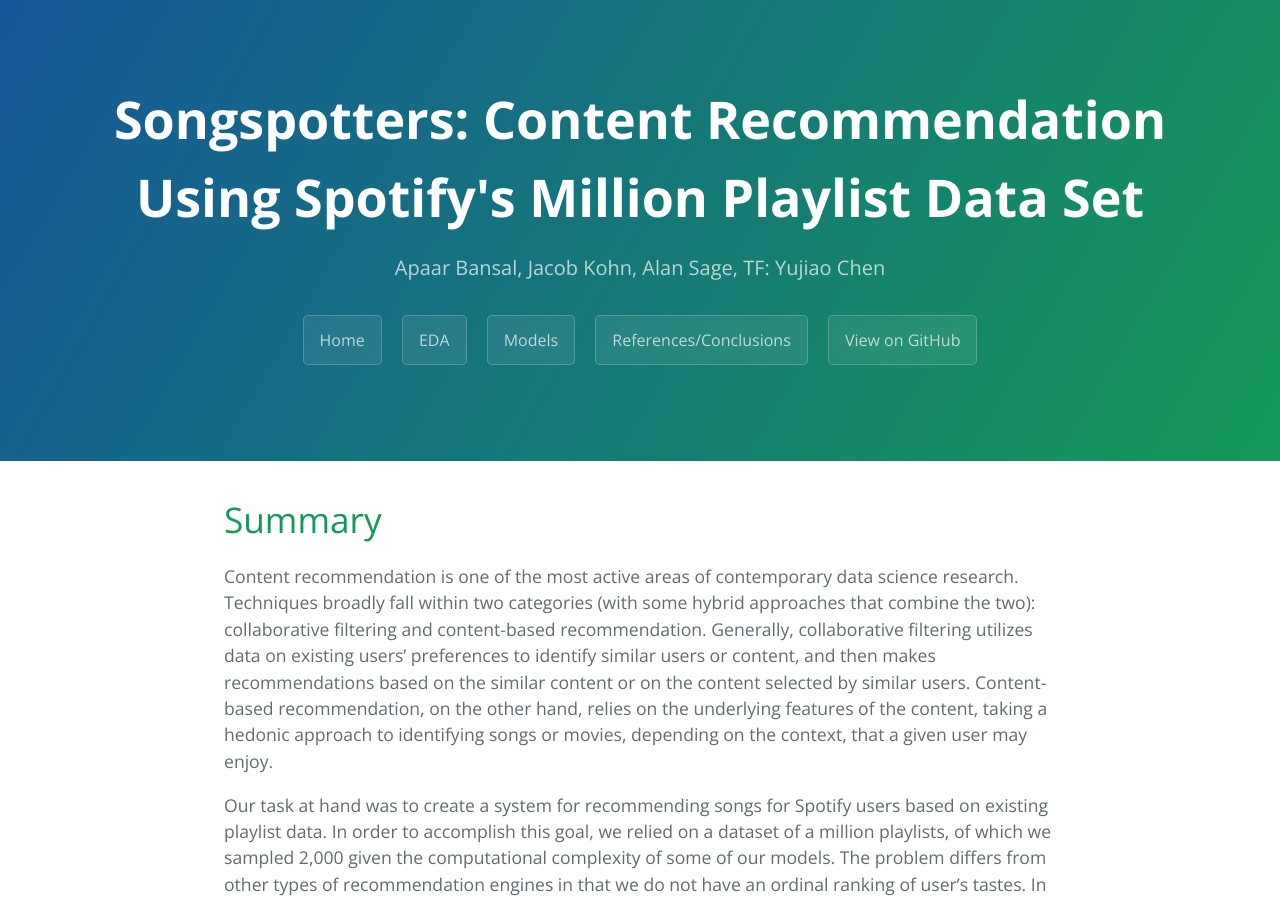
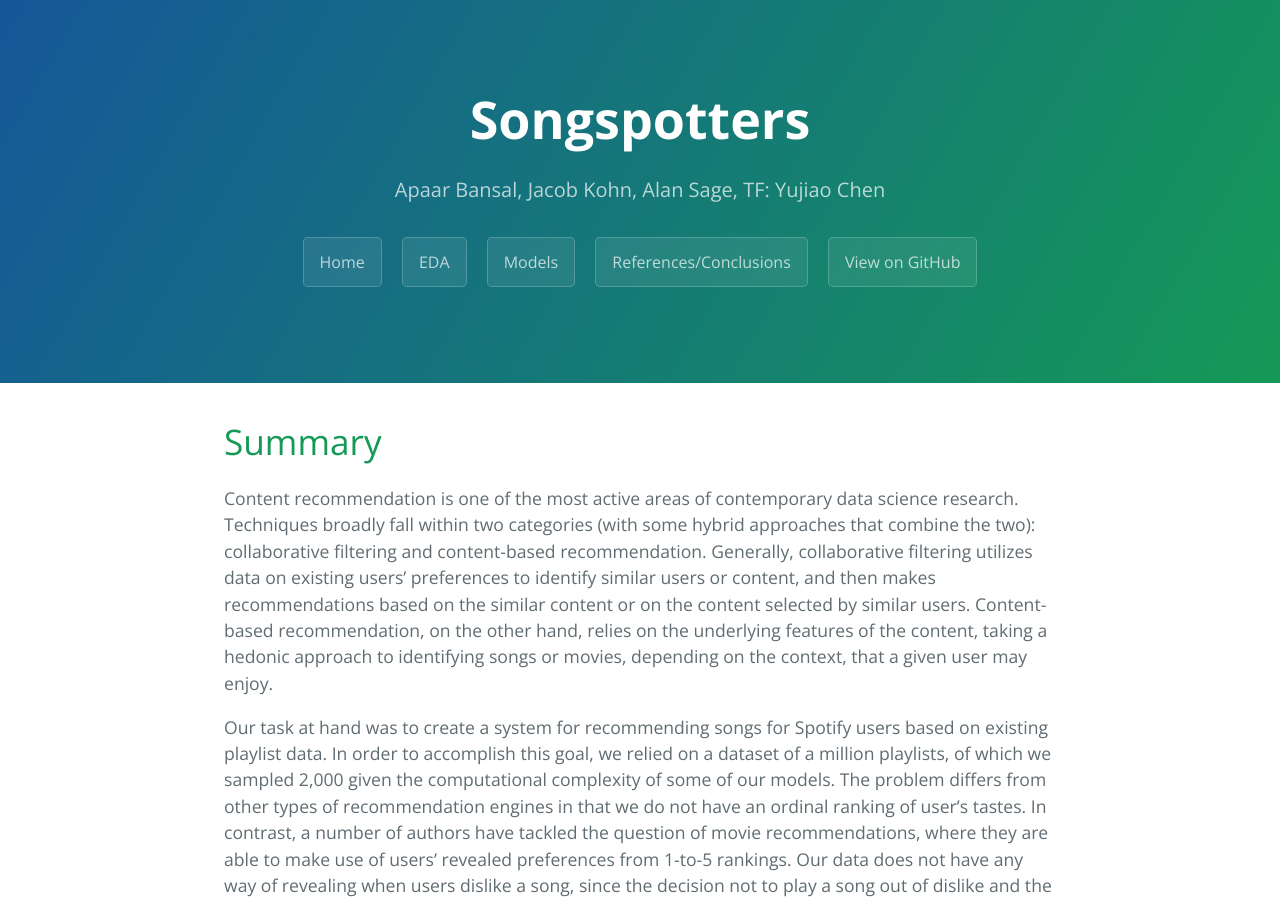
Before and after one commit to jk979/Spotify, a Jekyll site: the page built from index.md, in a window 1280 px wide and 900 px high. Built offline with Jekyll 4.4.1, drawn with Linux system fonts in a browser that asks for light colours; our own code applies the rules of GitHub Pages for plain Markdown files; some of the changed lines change nothing that is shown.

Commit message:
subtitle

```diff
--- a/_config.yml
+++ b/_config.yml
@@ -1,4 +1,5 @@
-title: "Songspotters: Content Recommendation Using Spotify's Million Playlist Data Set"
+title: "Songspotters"
+description: "Content Recommendation Using Spotify's Million Playlist Data Set"
 description: "Apaar Bansal, Jacob Kohn, Alan Sage, TF: Yujiao Chen"
 show_downloads: true
 google_analytics:
```
